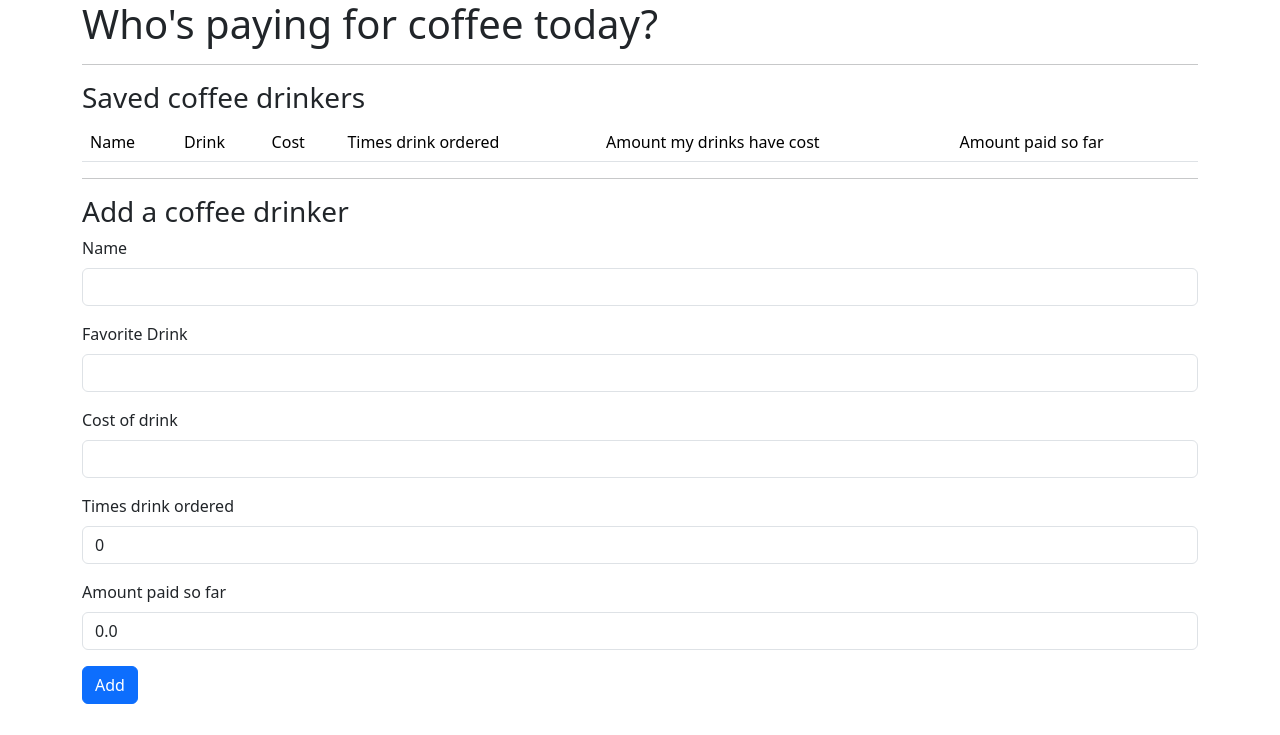
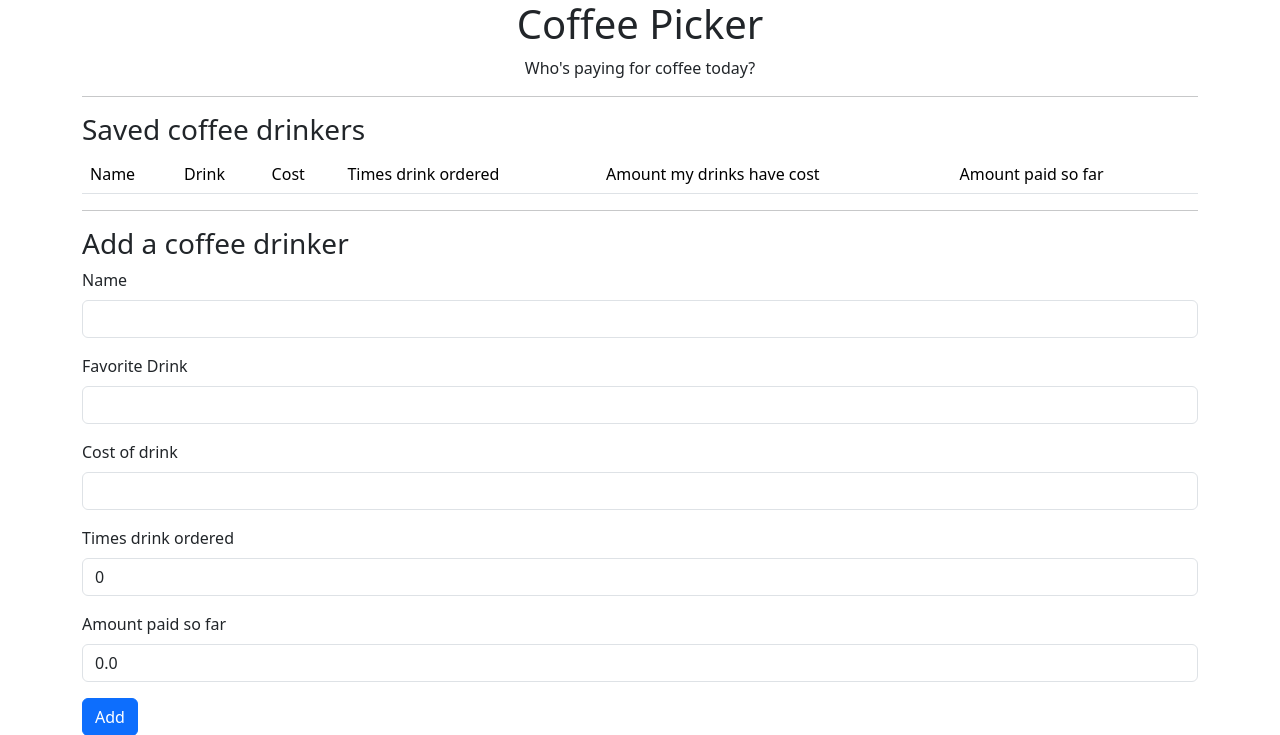
Before and after one commit to riftEmber/coffee-picker, a Flask app: page / in a window 1280 px wide. Shown: the top 735 px of the page. Run offline with Flask 3, Linux system fonts and the light colour scheme; some libraries are stand-ins or nearby versions.

Commit message:
Add page header

```diff
--- a/templates/index.html
+++ b/templates/index.html
@@ -7,7 +7,11 @@
 <body>
 
 <div class="container">
-    <h1>Who's paying for coffee today?</h1>
+
+    <div class="jumbotron text-center">
+        <h1>Coffee Picker</h1>
+        <p>Who's paying for coffee today?</p>
+    </div>
 
     {% if drinkers %}
     {{ render_form(purchase_form) }}
```
